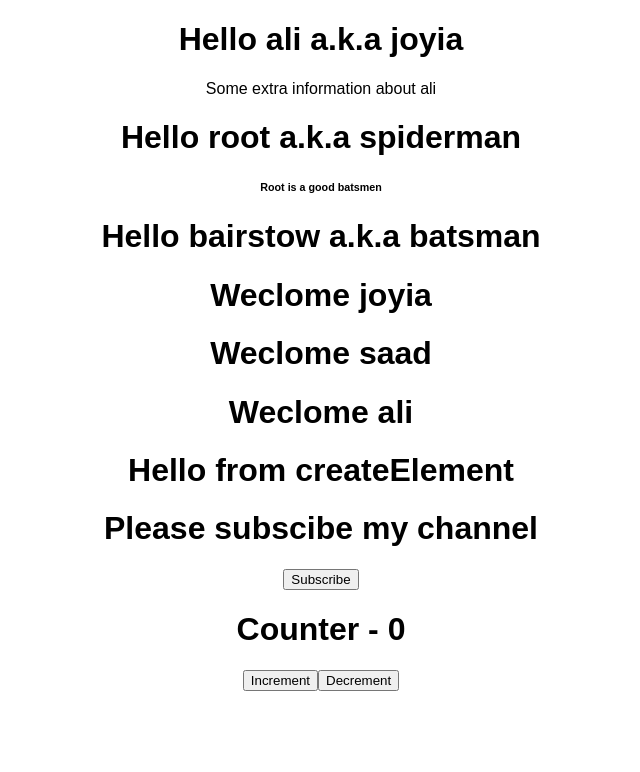
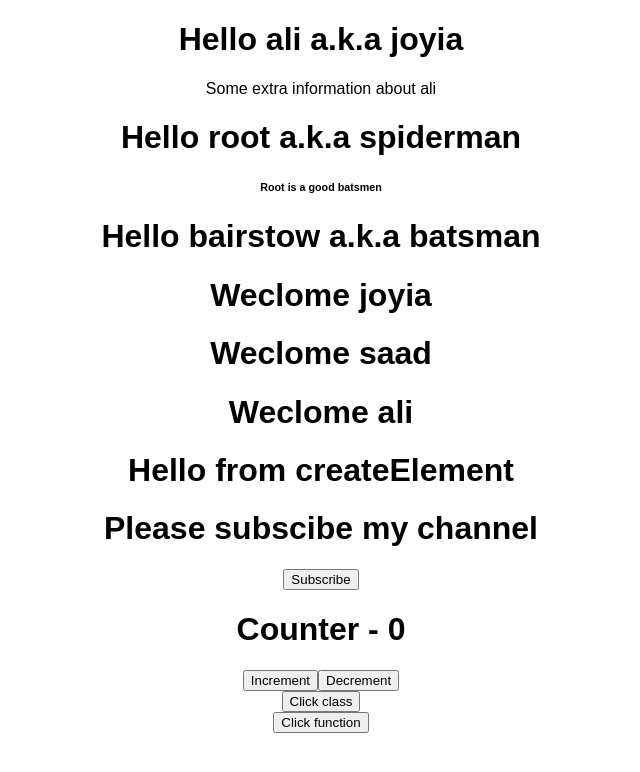
Before and after one commit to abdur-rehman-ali/React-Learnning, a React (Create React App) app in the folder 04_Basics/myapp/: page / in a window 1280 px wide. Shown: the top 772 px of the page, without its empty margins (319-959 px from the left). Built offline with nearby package versions, Linux system fonts and the light colour scheme.

Commit message:
Event handler on class and functional component

```diff
--- a/04_Basics/myapp/src/App.js
+++ b/04_Basics/myapp/src/App.js
@@ -5,6 +5,8 @@ import Welcome from "./components/Welcome";
 import Greet from "./components/Greet";
 import Message from "./components/Message";
 import Counter from "./components/Counter";
+import ClassClick from "./components/ClassClick";
+import FunctionClick from "./components/FunctionClick";
 
 let App = () => {
   return (
@@ -22,6 +24,8 @@ let App = () => {
       <Greet />
       <Message/>
       <Counter/>
+      <ClassClick/>
+      <FunctionClick/>
     </div>
   );
 };
--- /dev/null
+++ b/04_Basics/myapp/src/components/ClassClick.js
@@ -0,0 +1,17 @@
+import React, { Component } from 'react'
+
+class ClassClick extends Component {
+    clickEvent()
+    {
+        alert('Button in class component clicked');
+    }
+    render() {
+        return (
+            <div>
+                <button onClick={this.clickEvent}>Click class</button>
+            </div>
+        )
+    }
+}
+
+export default ClassClick;
--- /dev/null
+++ b/04_Basics/myapp/src/components/FunctionClick.js
@@ -0,0 +1,13 @@
+import React from 'react'
+
+export default function FunctionClick() {
+    let clickHandler =()=>
+    {
+        alert('Button in functional component clicked');
+    }
+    return (
+        <div>
+            <button onClick={clickHandler}>Click function</button>
+        </div>
+    )
+}
```
